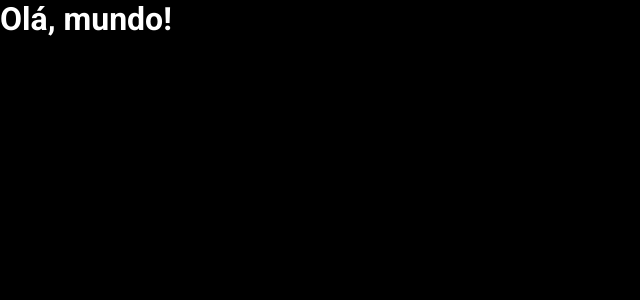
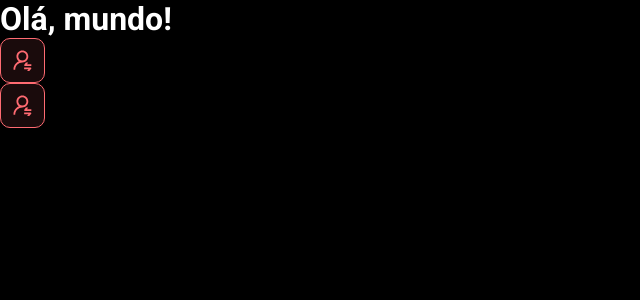
Before and after one commit to albarylaibida/dsmeta, a React (Vite) app in the folder frontend/: page / in a window 1280 px wide. Shown: the top 300 px of the page, without its empty margins (0-640 px from the left). Built offline with nearby package versions, Linux system fonts and the light colour scheme.

Commit message:
First component

```diff
--- a/frontend/src/App.tsx
+++ b/frontend/src/App.tsx
@@ -1,6 +1,12 @@
+import NotificationButton from "./components/NotificationButton"
+
 function App() {
   return(
-    <h1>Olá, mundo!</h1>
+    <>
+      <h1>Olá, mundo!</h1>
+      <NotificationButton/>
+      <NotificationButton/>
+    </>
   )
 }
 
--- /dev/null
+++ b/frontend/src/components/NotificationButton/index.tsx
@@ -0,0 +1,15 @@
+import icon from "../../assets/img/notification-icon.svg"
+
+import "./styles.css"
+
+
+
+function NotificationButton() {
+    return(
+        <div className="dsmeta-red-btn">
+            <img src={icon} alt="Notificar"/>
+        </div>
+    )
+  }
+
+export default NotificationButton
--- /dev/null
+++ b/frontend/src/components/NotificationButton/styles.css
@@ -0,0 +1,15 @@
+.dsmeta-red-btn{
+    height: 45px;
+    width: 45px;
+    background: rgb(255, 107, 114, 0.1);
+    border: 1px solid #ff6b72;
+    border-radius: 10px;
+    display: flex;
+    align-items: center;
+    justify-content: center;
+    cursor: pointer;
+}
+
+.dsmeta-red-btn img{
+    width: 19px;
+}
```
Also changed, not shown: frontend/src/assets/img/notification-icon.svg (added).
